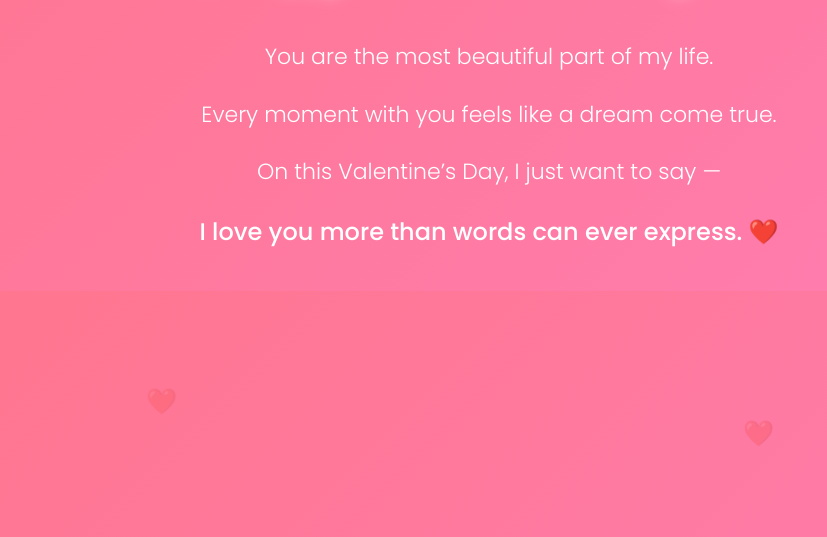
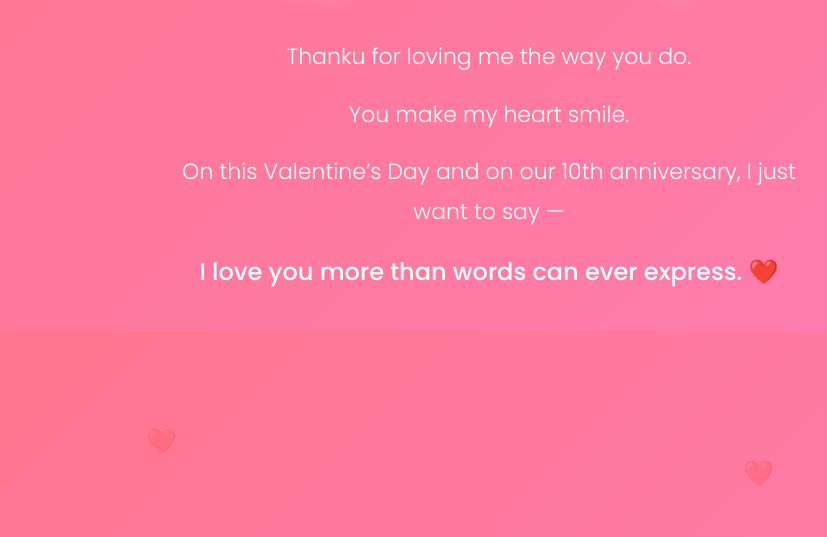
Before and after one commit to jatinvermabkl-lab/valentine, a plain HTML site: page love.html in a window 1280 px wide. Shown: the part 263-800 px from the top of the page, without its empty margins (151-978 px from the left). Drawn offline with Linux system fonts and the light colour scheme.

Commit message:
Revise love message and add anniversary note
Updated Valentine's message and added new content.

```diff
--- a/love.html
+++ b/love.html
@@ -70,9 +70,9 @@
 <div class="container">
     <h1>Happy Valentine’s Day ❤️</h1>
 
-    <p>You are the most beautiful part of my life.</p>
-    <p>Every moment with you feels like a dream come true.</p>
-    <p>On this Valentine’s Day, I just want to say —</p>
+    <p>Thanku for loving me the way you do.</p>
+    <p>You make my heart smile.</p>
+    <p>On this Valentine’s Day and on our 10th anniversary, I just want to say —</p>
     <p><strong>I love you more than words can ever express. ❤️</strong></p>
 </div>
 
```
